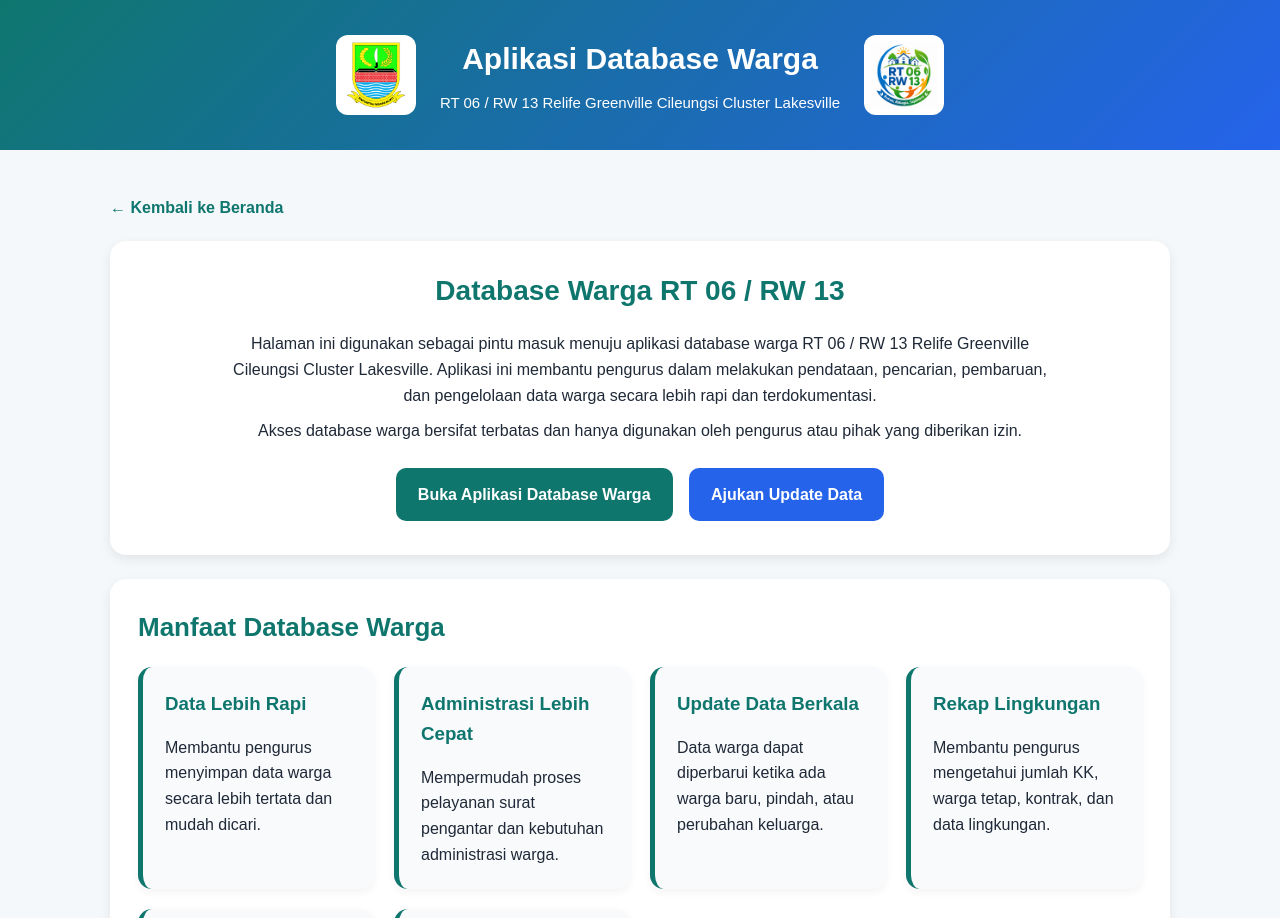
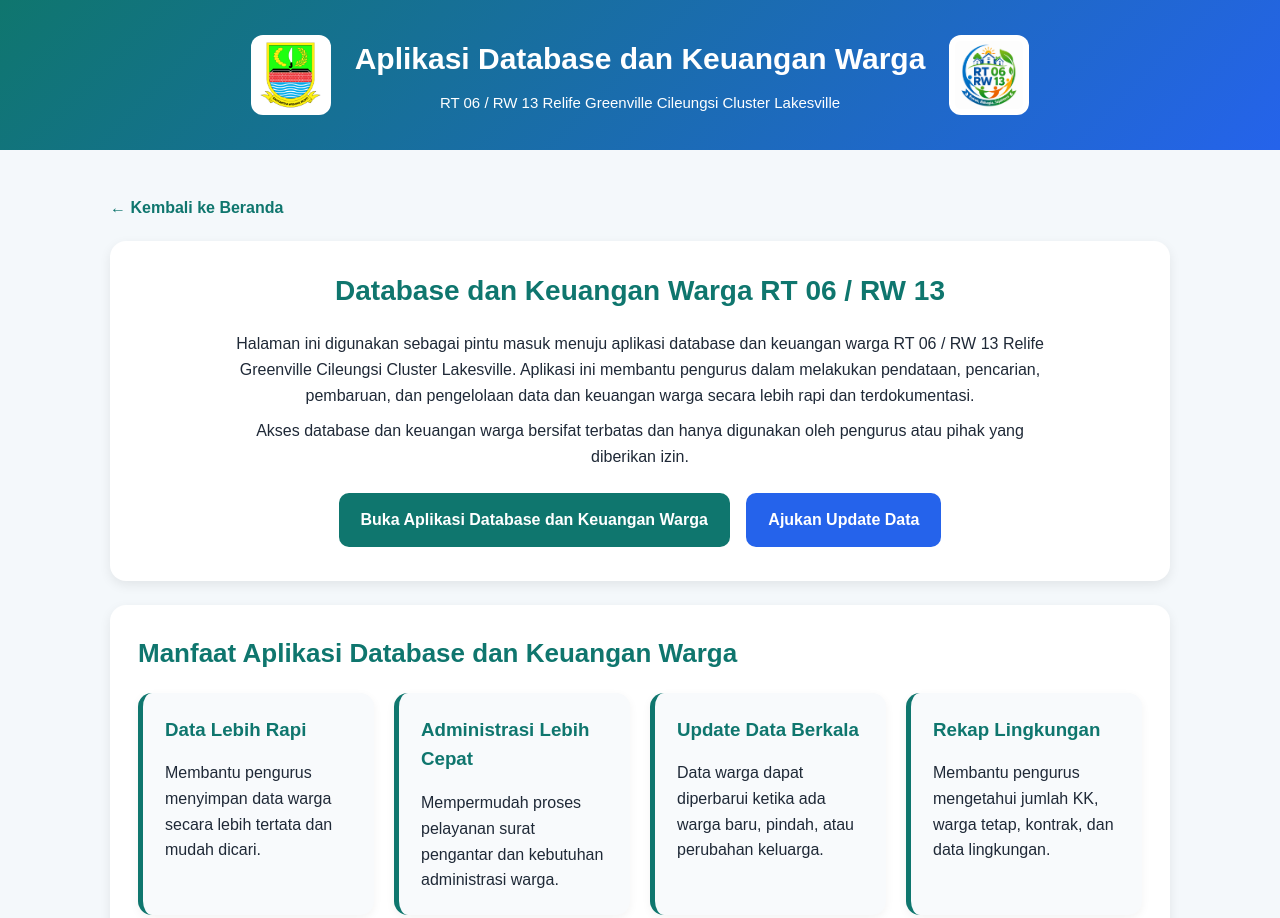
Before and after one commit to rt06rw13rgv/rt06rw13, a plain HTML site: page data-warga.html in a window 1280 px wide. Shown: the top 918 px of the page. Drawn offline with Linux system fonts and the light colour scheme.

Commit message:
Update data-warga.html

```diff
--- a/data-warga.html
+++ b/data-warga.html
@@ -3,7 +3,7 @@
 <head>
   <meta charset="UTF-8">
   <meta name="viewport" content="width=device-width, initial-scale=1.0">
-  <title>Database Warga - RT 06 RW 13 Relife Greenville Cileungsi Cluster Lakesville</title>
+  <title>Aplikasi Database dan Keuangan Warga - RT 06 RW 13 Relife Greenville Cileungsi Cluster Lakesville</title>
 
   <style>
     * {
@@ -250,7 +250,7 @@
       <img src="images/logo-bekasi.jpg" alt="Logo Kabupaten Bekasi" class="header-logo">
 
       <div class="header-text">
-        <h1>Aplikasi Database Warga</h1>
+        <h1>Aplikasi Database dan Keuangan Warga</h1>
         <p>RT 06 / RW 13 Relife Greenville Cileungsi Cluster Lakesville</p>
       </div>
 
@@ -262,16 +262,16 @@
     <a href="index.html" class="back">← Kembali ke Beranda</a>
 
     <div class="box intro">
-      <h2>Database Warga RT 06 / RW 13</h2>
+      <h2>Database dan Keuangan Warga RT 06 / RW 13</h2>
       <p>
-        Halaman ini digunakan sebagai pintu masuk menuju aplikasi database warga
+        Halaman ini digunakan sebagai pintu masuk menuju aplikasi database dan keuangan warga
         RT 06 / RW 13 Relife Greenville Cileungsi Cluster Lakesville. Aplikasi ini membantu pengurus dalam
-        melakukan pendataan, pencarian, pembaruan, dan pengelolaan data warga
+        melakukan pendataan, pencarian, pembaruan, dan pengelolaan data dan keuangan warga
         secara lebih rapi dan terdokumentasi.
       </p>
 
       <p>
-        Akses database warga bersifat terbatas dan hanya digunakan oleh pengurus
+        Akses database dan keuangan warga bersifat terbatas dan hanya digunakan oleh pengurus
         atau pihak yang diberikan izin.
       </p>
 
@@ -281,7 +281,7 @@
           target="_blank"
           class="btn"
         >
-          Buka Aplikasi Database Warga
+          Buka Aplikasi Database dan Keuangan Warga
         </a>
 
         <a
@@ -294,7 +294,7 @@
     </div>
 
     <div class="box">
-      <h2>Manfaat Database Warga</h2>
+      <h2>Manfaat Aplikasi Database dan Keuangan Warga</h2>
 
       <div class="cards">
         <div class="card">
@@ -415,7 +415,7 @@
           target="_blank"
           class="btn"
         >
-          Buka Database Warga
+          Buka Aplikasi Database dan Keuangan Warga
         </a>
 
         <a
```
